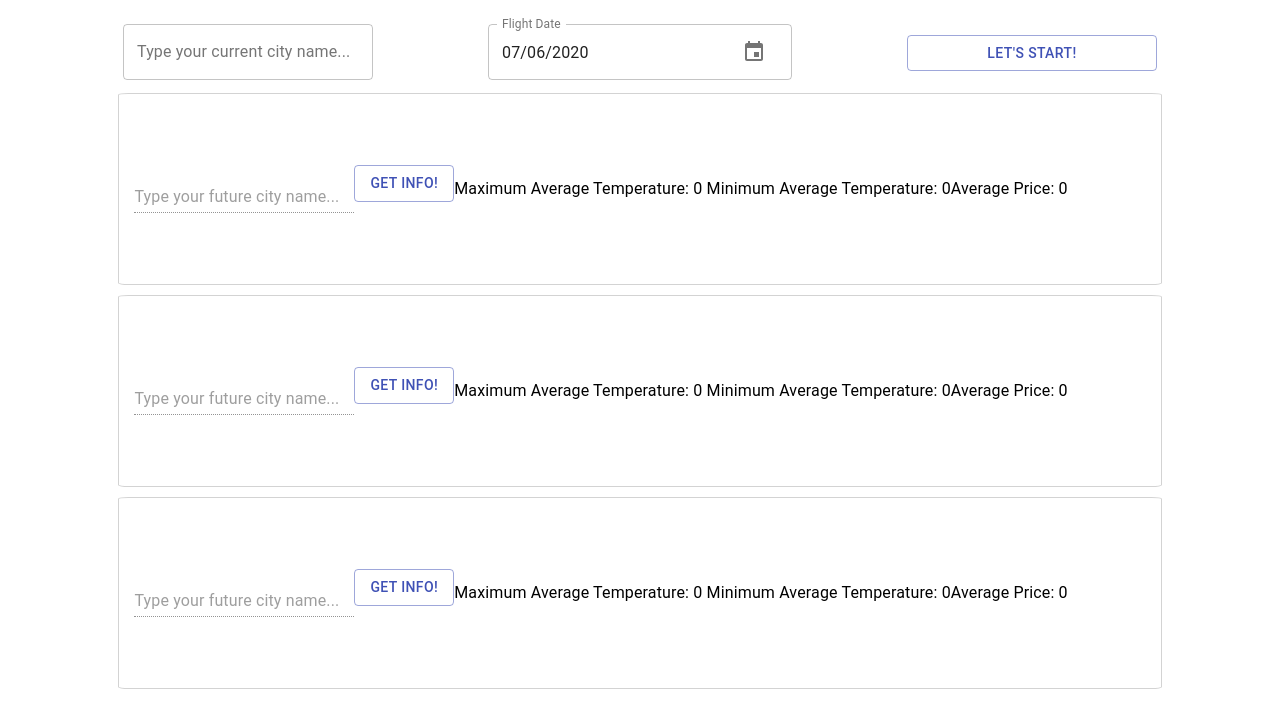
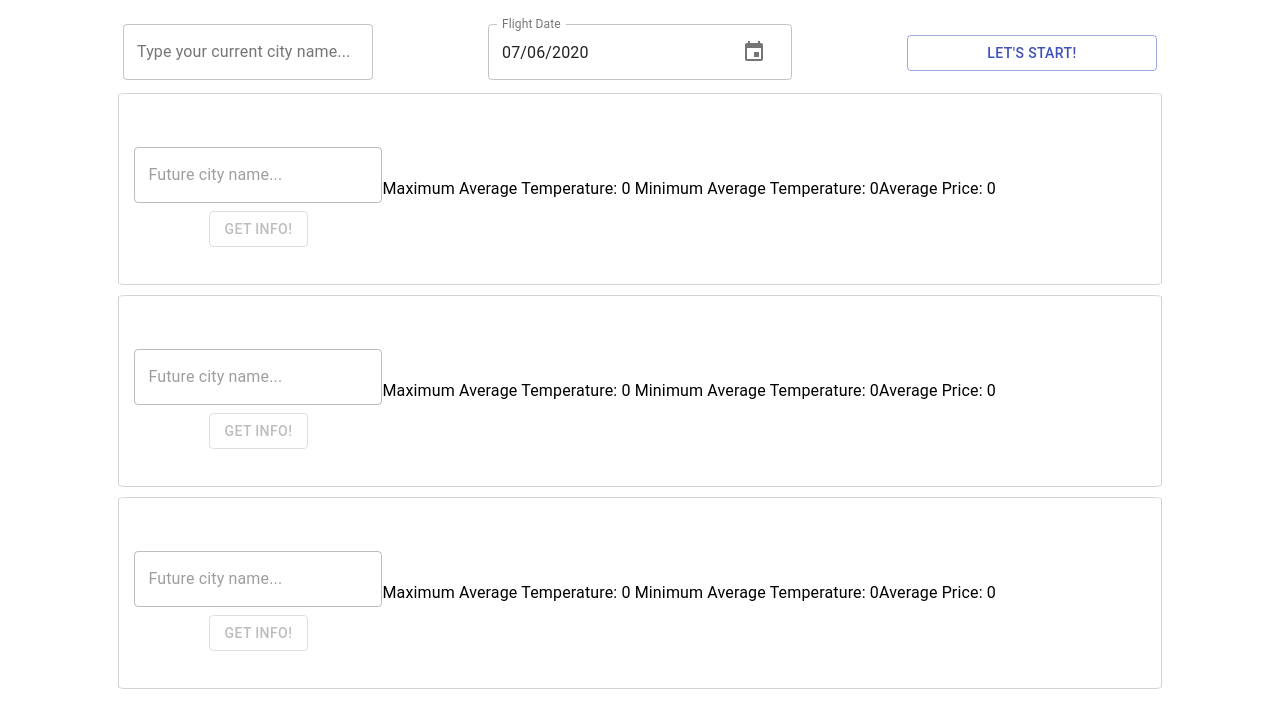
Before and after one commit to DougMoraes-zz/destiny-picker, a React (Create React App) app: page / in a window 1280 px wide. Shown: the top 728 px of the page. Built offline with nearby package versions, Linux system fonts and the light colour scheme.

Commit message:
style: import ResultContainer scss file

```diff
--- a/src/Components/ResultContainer/ResultContainer.jsx
+++ b/src/Components/ResultContainer/ResultContainer.jsx
@@ -3,34 +3,27 @@ import PropTypes from "prop-types";
 import { TextField, Button } from "@material-ui/core";
 import WeatherInfo from "../WeatherInfo/WeatherInfo";
 import FlightInfo from "../FlightInfo/FlightInfo";
+import "./ResultContainer.scss";
 
 const ResultContainer = props => {
   const [tempCityName, setTempCityName] = useState("");
   const [futureCityName, setFutureCityName] = useState("");
 
   return (
-    <div
-      style={{
-        display: "flex",
-        alignItems: "center",
-        border: "1px solid lightgray",
-        borderRadius: "1%",
-        minHeight: "10em",
-        minWidth: "80%",
-        margin: "5px",
-        padding: "15px"
-      }}
-    >
-      <div>
+    <div className="result-container">
+      <div className="future-city-form">
         <TextField
-          label="Type your future city name..."
+          label="Future city name..."
           onChange={e => setTempCityName(e.currentTarget.value)}
+          margin="normal"
+          variant="outlined"
           disabled={props.currentCity === ""}
         />
         <Button
           variant="outlined"
           color="primary"
           onClick={() => setFutureCityName(tempCityName)}
+          disabled={props.currentCity === ""}
         >
           Get Info!
         </Button>
```
